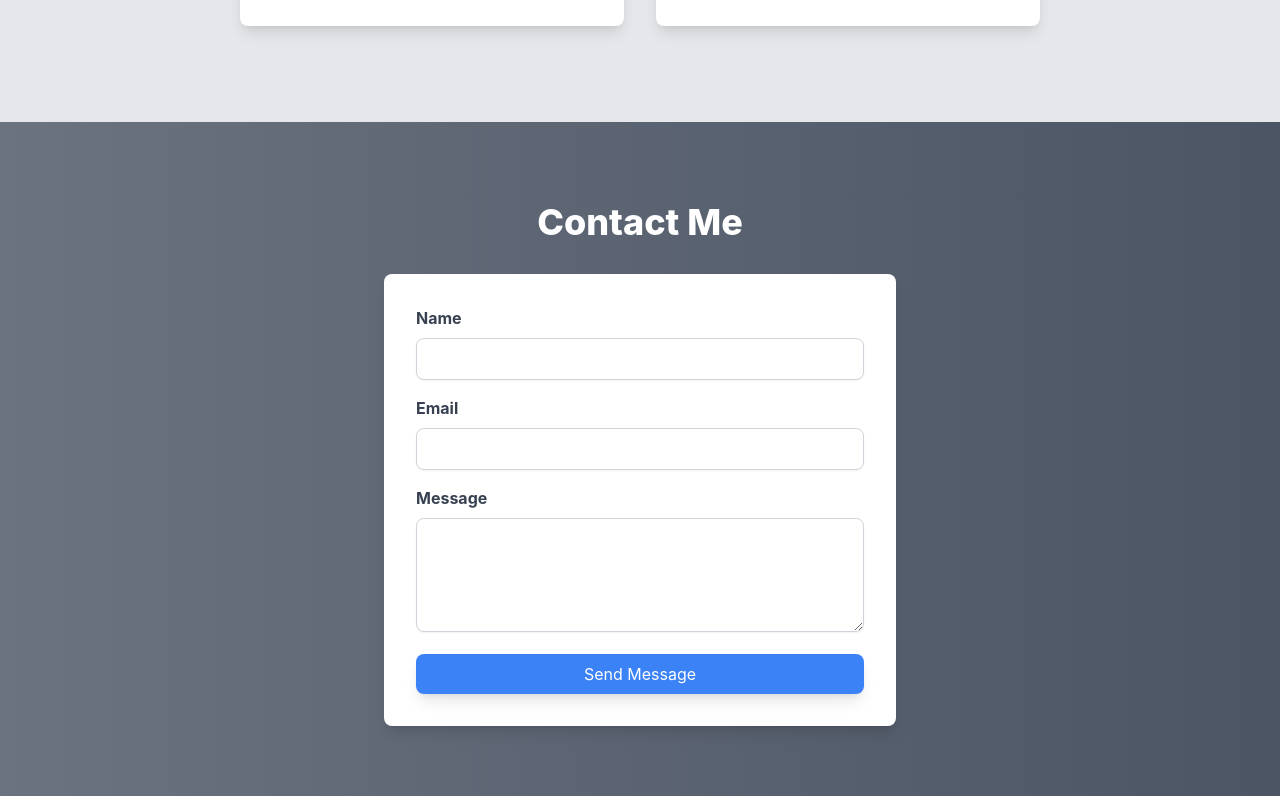
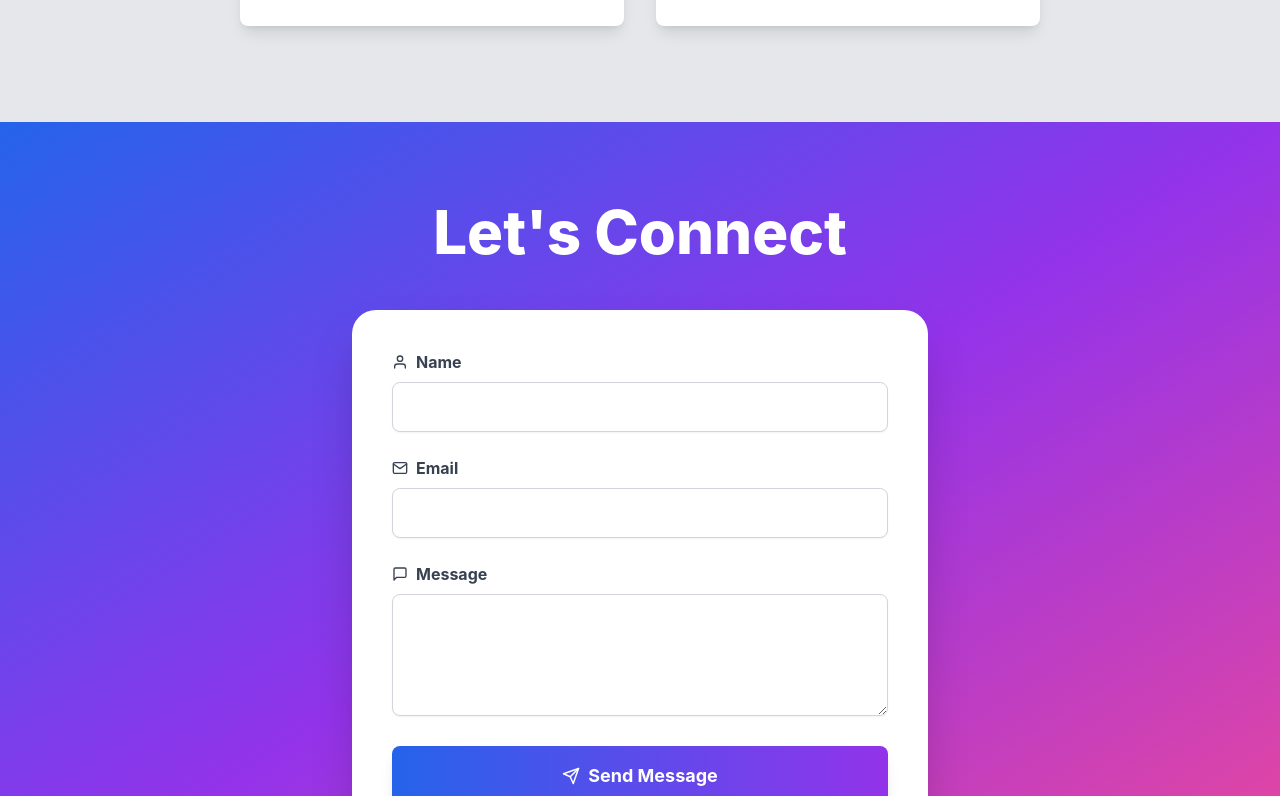
Before and after one commit to saquib34/saquib34.github.io, a React (Create React App) app: page / in a window 1280 px wide. Shown: the part 6661-7457 px from the top of the page. Built offline with nearby package versions, Linux system fonts and the light colour scheme; no server answers.

Commit message:
Website Complete

```diff
--- a/src/components/Contact.js
+++ b/src/components/Contact.js
@@ -1,12 +1,13 @@
-// src/components/Contact.js
-import React, { useState } from 'react';
-import { motion } from 'framer-motion';
+import React, { useState, useRef } from 'react';
+import { motion, AnimatePresence } from 'framer-motion';
+import { FiUser, FiMail, FiMessageSquare, FiSend } from 'react-icons/fi';
 
 function Contact() {
   const [formData, setFormData] = useState({ name: '', email: '', message: '' });
   const [isSubmitting, setIsSubmitting] = useState(false);
   const [success, setSuccess] = useState(false);
   const [error, setError] = useState('');
+  const formRef = useRef(null);
 
   const handleChange = (e) => {
     const { name, value } = e.target;
@@ -17,104 +18,142 @@ function Contact() {
     e.preventDefault();
     setIsSubmitting(true);
 
+    const formDataToSend = new FormData(formRef.current);
+    formDataToSend.append('access_key', process.env.REACT_APP_WEB3FORMS_ACCESS_KEY);
+    formDataToSend.append('to_email', 'shadmanshahin6@gmail.com');
+
     try {
-      const response = await fetch('http://localhost:5000/submit', {
+      const response = await fetch('https://api.web3forms.com/submit', {
         method: 'POST',
-        headers: { 'Content-Type': 'application/json' },
-        body: JSON.stringify(formData),
+        body: formDataToSend
       });
 
-      if (response.ok) {
+      const result = await response.json();
+      if (result.success) {
         setSuccess(true);
         setFormData({ name: '', email: '', message: '' });
+        setTimeout(() => setSuccess(false), 5000);
       } else {
         throw new Error('Failed to send message');
       }
     } catch (err) {
       setError('Failed to send message. Please try again.');
+      setTimeout(() => setError(''), 5000);
     } finally {
       setIsSubmitting(false);
     }
   };
 
   return (
-    <section id="contact" className="py-20 bg-gradient-to-r from-gray-500 to-gray-600">
+    <section id="contact" className="py-20 bg-gradient-to-br from-blue-600 via-purple-600 to-pink-500">
       <div className="container mx-auto px-4">
         <motion.h2
-          className="text-4xl font-extrabold mb-8 text-center text-white"
+          className="text-6xl font-extrabold mb-12 text-center text-white"
+          initial={{ opacity: 0, y: -50 }}
+          animate={{ opacity: 1, y: 0 }}
+          transition={{ duration: 1, ease: "easeOut" }}
+        >
+          Let's Connect
+        </motion.h2>
+        <motion.div
+          className="max-w-xl mx-auto bg-white p-10 rounded-3xl shadow-2xl"
+          initial={{ opacity: 0, scale: 0.8 }}
+          animate={{ opacity: 1, scale: 1 }}
+          transition={{ duration: 0.8 }}
+        >
+          <AnimatePresence>
+            {success && (
+              <motion.div
+                className="bg-green-100 border-l-4 border-green-500 text-green-700 p-4 mb-6 rounded-lg"
                 initial={{ opacity: 0, y: -20 }}
                 animate={{ opacity: 1, y: 0 }}
-          transition={{ duration: 0.6 }}
-        >
-          Contact Me
-        </motion.h2>
-        <div className="max-w-lg mx-auto bg-white p-8 rounded-lg shadow-lg">
-          {success && (
-            <motion.div
-              className="text-green-500 mb-4 text-center"
-              initial={{ opacity: 0 }}
-              animate={{ opacity: 1 }}
+                exit={{ opacity: 0, y: -20 }}
                 transition={{ duration: 0.5 }}
               >
-              Message sent successfully!
+                Message sent successfully! We'll get back to you soon.
               </motion.div>
             )}
             {error && (
               <motion.div
-              className="text-red-500 mb-4 text-center"
-              initial={{ opacity: 0 }}
-              animate={{ opacity: 1 }}
+                className="bg-red-100 border-l-4 border-red-500 text-red-700 p-4 mb-6 rounded-lg"
+                initial={{ opacity: 0, y: -20 }}
+                animate={{ opacity: 1, y: 0 }}
+                exit={{ opacity: 0, y: -20 }}
                 transition={{ duration: 0.5 }}
               >
                 {error}
               </motion.div>
             )}
-          <form onSubmit={handleSubmit}>
-            <div className="mb-4">
-              <label htmlFor="name" className="block text-gray-700 font-bold mb-2">Name</label>
-              <input
+          </AnimatePresence>
+          <form onSubmit={handleSubmit} ref={formRef}>
+            <input type="hidden" name="access_key" value={process.env.REACT_APP_WEB3FORMS_ACCESS_KEY} />
+            <input type="hidden" name="to_email" value="shadmanshahin6@gmail.com" />
+            <div className="mb-6">
+              <label htmlFor="name" className="block text-gray-700 font-bold mb-2 flex items-center">
+                <FiUser className="mr-2" /> Name
+              </label>
+              <motion.input
+                whileFocus={{ scale: 1.02 }}
                 type="text"
                 id="name"
                 name="name"
                 value={formData.name}
                 onChange={handleChange}
-                className="w-full px-4 py-2 border border-gray-300 rounded-lg shadow-sm focus:outline-none focus:ring-2 focus:ring-blue-500 transition-transform duration-300"
+                className="w-full px-4 py-3 border border-gray-300 rounded-lg shadow-sm focus:outline-none focus:ring-2 focus:ring-blue-500 transition-all duration-300"
                 required
               />
             </div>
-            <div className="mb-4">
-              <label htmlFor="email" className="block text-gray-700 font-bold mb-2">Email</label>
-              <input
+            <div className="mb-6">
+              <label htmlFor="email" className="block text-gray-700 font-bold mb-2 flex items-center">
+                <FiMail className="mr-2" /> Email
+              </label>
+              <motion.input
+                whileFocus={{ scale: 1.02 }}
                 type="email"
                 id="email"
                 name="email"
                 value={formData.email}
                 onChange={handleChange}
-                className="w-full px-4 py-2 border border-gray-300 rounded-lg shadow-sm focus:outline-none focus:ring-2 focus:ring-blue-500 transition-transform duration-300"
+                className="w-full px-4 py-3 border border-gray-300 rounded-lg shadow-sm focus:outline-none focus:ring-2 focus:ring-blue-500 transition-all duration-300"
                 required
               />
             </div>
-            <div className="mb-4">
-              <label htmlFor="message" className="block text-gray-700 font-bold mb-2">Message</label>
-              <textarea
+            <div className="mb-6">
+              <label htmlFor="message" className="block text-gray-700 font-bold mb-2 flex items-center">
+                <FiMessageSquare className="mr-2" /> Message
+              </label>
+              <motion.textarea
+                whileFocus={{ scale: 1.02 }}
                 id="message"
                 name="message"
                 rows="4"
                 value={formData.message}
                 onChange={handleChange}
-                className="w-full px-4 py-2 border border-gray-300 rounded-lg shadow-sm focus:outline-none focus:ring-2 focus:ring-blue-500 transition-transform duration-300"
+                className="w-full px-4 py-3 border border-gray-300 rounded-lg shadow-sm focus:outline-none focus:ring-2 focus:ring-blue-500 transition-all duration-300"
                 required
-              ></textarea>
+              ></motion.textarea>
             </div>
-            <button
+            <motion.button
               type="submit"
-              className="w-full bg-blue-500 text-white px-4 py-2 rounded-lg shadow-lg hover:bg-blue-600 focus:outline-none focus:ring-2 focus:ring-blue-400 transition-transform duration-300"
+              className="w-full bg-gradient-to-r from-blue-600 to-purple-600 text-white px-6 py-4 rounded-lg shadow-lg font-bold text-lg hover:from-blue-700 hover:to-purple-700 focus:outline-none focus:ring-2 focus:ring-blue-400 transition-all duration-300 flex items-center justify-center"
               disabled={isSubmitting}
+              whileHover={{ scale: 1.05 }}
+              whileTap={{ scale: 0.95 }}
             >
-              {isSubmitting ? 'Sending...' : 'Send Message'}
-            </button>
+              {isSubmitting ? (
+                <motion.div
+                  className="w-6 h-6 border-t-2 border-white rounded-full animate-spin"
+                  animate={{ rotate: 360 }}
+                  transition={{ duration: 1, repeat: Infinity, ease: "linear" }}
+                />
+              ) : (
+                <>
+                  <FiSend className="mr-2" /> Send Message
+                </>
+              )}
+            </motion.button>
           </form>
-        </div>
+        </motion.div>
       </div>
     </section>
   );
```
Lines whose indentation alone changed are shown as unchanged.
